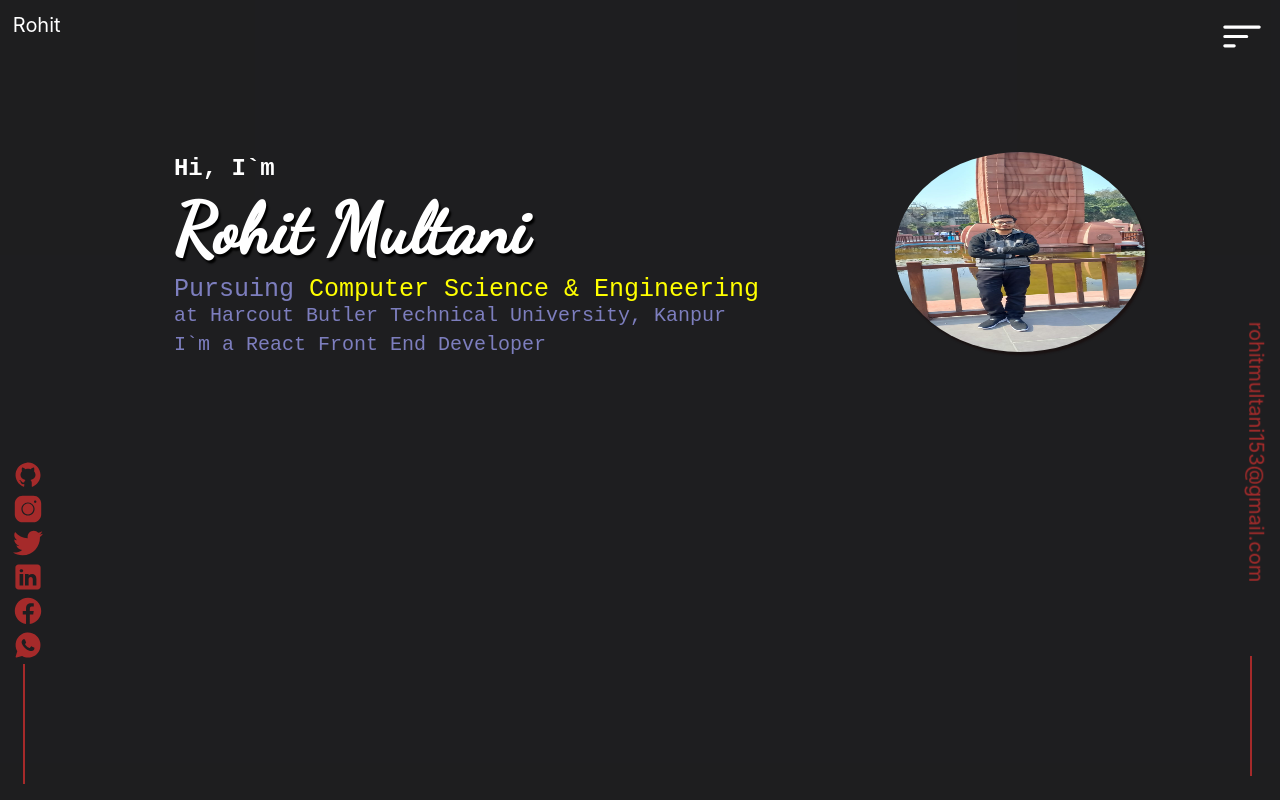
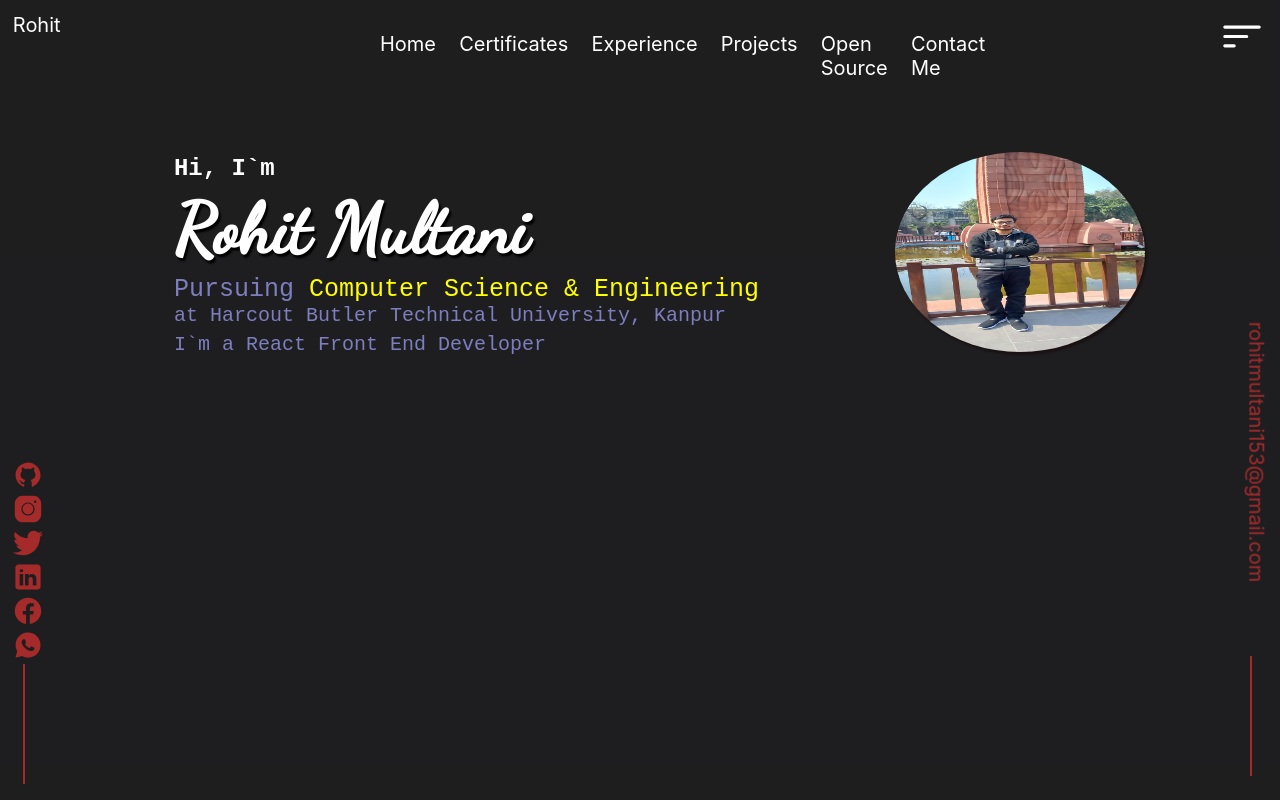
Before and after one commit to rohitmultani/portFolio_rohit, a React (Create React App) app: page / in a window 1280 px wide. Both pictures are taken after a click on the picture 1242 px from the left and 37 px from the top of the page. Shown: the top 800 px of the page. Built offline with nearby package versions, Linux system fonts and the light colour scheme.

Commit message:
addes navbar

```diff
--- a/src/App.js
+++ b/src/App.js
@@ -8,7 +8,7 @@ function App() {
     <div>
       <Header/>
       <Skill/>
-      {/* <Main/> */}
+
     </div>
   );
 }
--- a/src/components/Header.js
+++ b/src/components/Header.js
@@ -4,12 +4,16 @@ import classes from "./Header.module.css";
 import menu from '../svg/menu.svg'
 import menuCLose from '../svg/menuClose.svg'
 import SocialMedia from "./socialMedia";
+import NavBar from "./NavBar";
 // import classes from "./Main.module.css";
 
- const Header =()=>{
+ const Header =(props)=>{
      const [menuOpen,isMenuOpen]=useState(false);
      const changeMenuHanlder =()=>{
          isMenuOpen(!menuOpen);
+     }
+     const displayMenu =(props)=>{
+        isMenuOpen(props)
      }
 return (
     <Fragment>
@@ -17,10 +21,9 @@ return (
         <div className={classes.bigBlock}>
         <div className={classes.header}>
         <div className={classes.name}>Rohit</div>
+          { menuOpen && <NavBar menuBar={displayMenu}/>}
         <div className={classes.drop}>
-
         {menuOpen?<img src={menuCLose} onClick={changeMenuHanlder}/> :<img src={menu} onClick={changeMenuHanlder}/>}
-
         </div>
         </div>
         <div className={classes.content}>
--- /dev/null
+++ b/src/components/NavBar.js
@@ -0,0 +1,21 @@
+import React, { Fragment } from "react";
+import classes from './NavBar.module.css';
+const NavBar=(props)=>{
+    const changeMenuHandler =()=>{
+        props.menuBar(false);
+    };
+
+    return(
+        <Fragment>
+            <ul className={classes.bar}>
+                <li onClick={changeMenuHandler}>Home</li>
+                <li>Certificates</li>
+                <li>Experience</li>
+                <li>Projects</li>
+                <li>Open Source</li>
+                <li>Contact Me</li>
+            </ul>
+        </Fragment>
+    );
+};
+export default NavBar;
--- /dev/null
+++ b/src/components/NavBar.module.css
@@ -0,0 +1,26 @@
+.bar{
+    list-style: none;
+    display: flex;
+
+}
+.bar li{
+    padding: 2%;
+}
+@media screen and (min-width:300px)and (max-width:720px){
+    .bar{
+    flex-direction: column;
+    justify-content: space-around;
+    margin:0;
+    padding: 0;
+    background-color: black;
+    color:white;
+    position: absolute;
+    text-align: center;
+    height: 100vh;
+    width:100vw;
+    z-index: 2;
+    top:0;
+
+    }
+
+  }
--- a/src/components/skills.js
+++ b/src/components/skills.js
@@ -6,6 +6,7 @@ import javascript from '../Images/javascript.png'
 import bootstrap from '../Images/bootstrap.png'
 import react from '../Images/react.png'
 import cpp from '../Images/cpp.png'
+import python from '../Images/python.png'
 const Skill =()=>{
     return(
         <Fragment>
@@ -31,7 +32,7 @@ const Skill =()=>{
 <div>
 <img src={cpp} alt="cpp"/>
 </div>
-<div></div>
+<div><img src={python} alt="python"/></div>
 </div>
         </Fragment>
     );
--- a/src/components/skills.module.css
+++ b/src/components/skills.module.css
@@ -1,5 +1,5 @@
 .title{
-    font-size: 30px;
+    font-size: 60px;
     text-align: center;
     font-weight: 700;
     padding:4%;
```
Also changed, not shown: src/Images/python.png (added).
